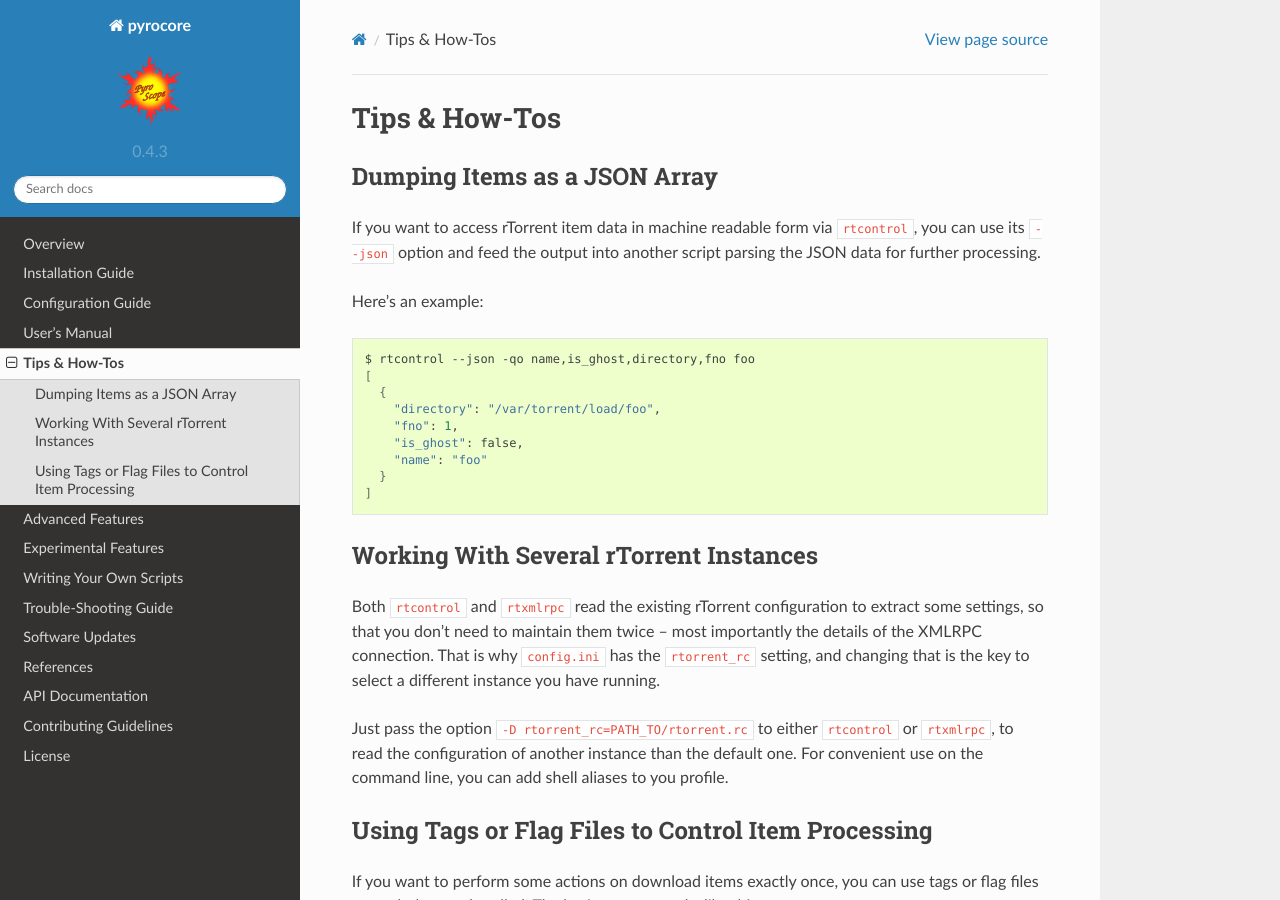
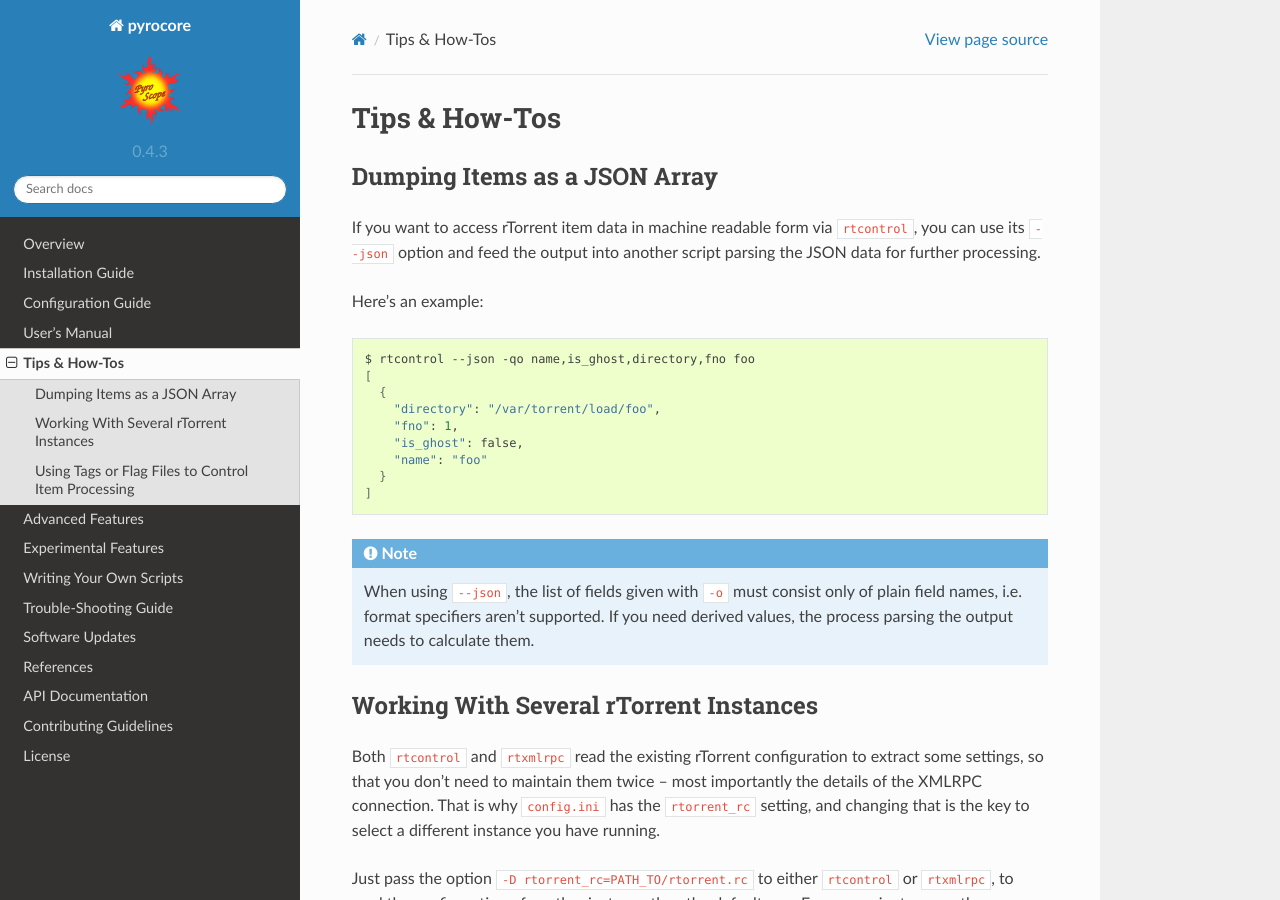
Before and after one commit to pyroscope/pyrocore, a Sphinx documentation site: the page built from docs/howto.rst, in a window 1280 px wide and 900 px high. Built offline with Sphinx 7.4.7 and the Read the Docs theme 2.0.0, drawn with Linux system fonts in a browser that asks for light colours.

Commit message:
docs: plain field names only when using --json

```diff
--- a/docs/howto.rst
+++ b/docs/howto.rst
@@ -21,6 +21,12 @@ Here's an example:
         "name": "foo"
       }
     ]
+
+.. note::
+
+    When using ``--json``, the list of fields given with ``-o`` must
+    consist only of plain field names, i.e. format specifiers aren't supported.
+    If you need derived values, the process parsing the output needs to calculate them.
 
 
 Working With Several rTorrent Instances
```
